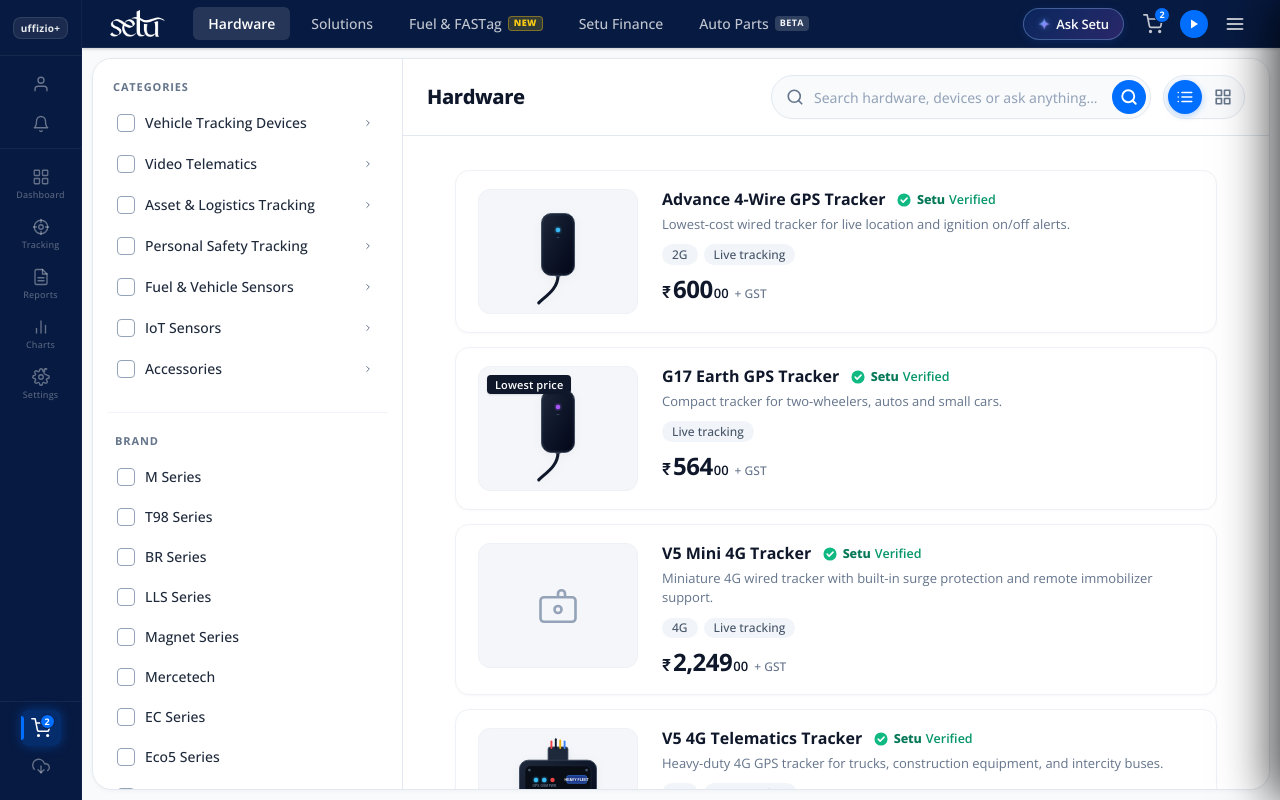
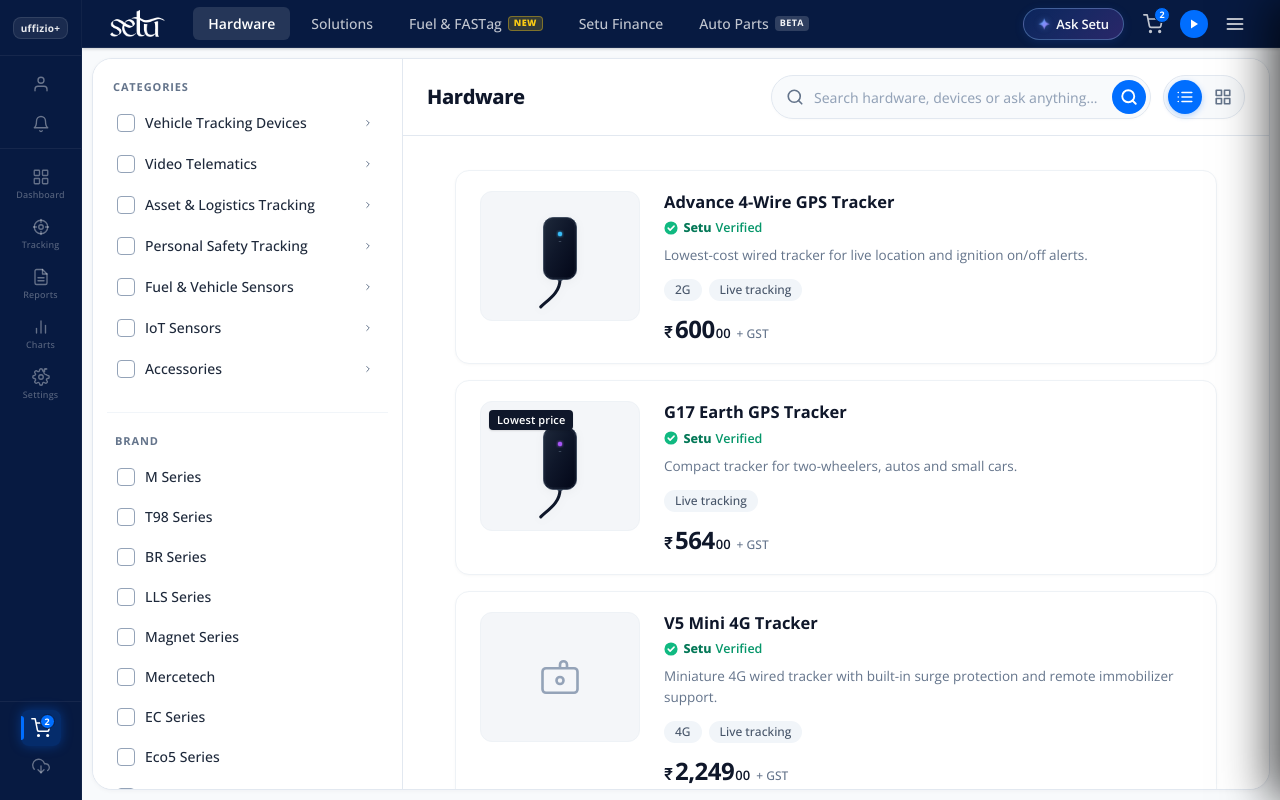
Before and after one commit to kinjal106/setu, a React (Vite) app: page /hardware in a window 1280 px wide. Built offline with nearby package versions, Linux system fonts and the light colour scheme.

Commit message:
style(hardware): standardize setu verified below product title with balanced breathing room

```diff
--- a/src/pages/Hardware/Hardware.css
+++ b/src/pages/Hardware/Hardware.css
@@ -501,7 +501,7 @@
   display: flex;
   flex-direction: column;
   padding: 14px 28px 24px;
-  gap: 14px;
+  gap: 16px;
   width: 100%;
   box-sizing: border-box;
 }
@@ -530,7 +530,7 @@
   background: #ffffff;
   border: 1px solid #EEF2F6;
   border-radius: 14px;
-  padding: 18px 22px;
+  padding: 20px 24px;
   transition: all 160ms ease;
   cursor: pointer;
   position: relative;
@@ -549,8 +549,8 @@
 .pcard-ref__img-box {
   flex: 0 0 160px;
   width: 160px;
-  height: 125px;
-  max-height: 125px;
+  height: 130px;
+  max-height: 130px;
   align-self: flex-start;
   background: #F4F6F9;
   border-radius: 12px;
@@ -627,27 +627,19 @@
   flex-direction: column;
 }
 
-.pcard-ref__title-row {
-  display: flex;
-  align-items: center;
-  flex-wrap: wrap;
-  gap: 8px 12px;
-  margin-bottom: 4px;
-}
-
 .pcard-ref__title {
-  font-size: 16px;
+  font-size: 16.5px;
   font-weight: 700;
   color: #0F172A;
-  margin: 0;
+  margin: 0 0 7px 0;
   line-height: 1.35;
 }
 
 .pcard-ref__desc {
-  font-size: 13px;
+  font-size: 13.5px;
   color: #64748B;
-  line-height: 1.5;
-  margin: 0 0 10px 0;
+  line-height: 1.55;
+  margin: 0 0 13px 0;
   display: -webkit-box;
   -webkit-line-clamp: 2;
   -webkit-box-orient: vertical;
@@ -660,8 +652,8 @@
   display: flex;
   align-items: center;
   flex-wrap: wrap;
-  gap: 6px;
-  margin: 0 0 12px 0;
+  gap: 7px;
+  margin: 0 0 16px 0;
 }
 
 .pcard-ref__tag-pill {
@@ -670,8 +662,8 @@
   color: #475569;
   background: #F1F5F9;
   border-radius: 9999px;
-  padding: 2.5px 10px;
-  line-height: 1.3;
+  padding: 3px 11px;
+  line-height: 1.35;
   display: inline-flex;
   align-items: center;
 }
@@ -680,6 +672,7 @@
 .pcard-ref__price-row {
   display: flex;
   align-items: baseline;
+  margin-top: auto;
   margin-bottom: 0;
 }
 
@@ -714,10 +707,10 @@
   margin-left: 6px;
 }
 
-/* Verified row (positioned above pricing) */
-.pcard-ref__verified-row {
-  margin-top: 6px;
-  margin-bottom: 4px;
+/* Verified row (positioned below product title) */
+.pcard-ref__verified-row,
+.pcard-grid__verified-row {
+  margin: 0 0 10px 0;
   display: flex;
   align-items: center;
 }
@@ -801,7 +794,7 @@
 .hw-grid-container {
   display: grid;
   grid-template-columns: repeat(auto-fill, minmax(280px, 1fr));
-  gap: 16px;
+  gap: 20px 18px;
   width: 100%;
   box-sizing: border-box;
 }
@@ -812,7 +805,7 @@
   background: #ffffff;
   border: 1px solid #EEF2F6;
   border-radius: 14px;
-  padding: 16px;
+  padding: 18px 16px;
   transition: all 160ms ease;
   cursor: pointer;
   position: relative;
@@ -839,7 +832,7 @@
   justify-content: center;
   padding: 12px;
   box-sizing: border-box;
-  margin-bottom: 14px;
+  margin-bottom: 16px;
 }
 
 .pcard-grid__badge {
@@ -894,27 +887,19 @@
   flex: 1;
 }
 
-.pcard-grid__title-row {
-  display: flex;
-  align-items: center;
-  flex-wrap: wrap;
-  gap: 4px 8px;
-  margin-bottom: 6px;
-}
-
 .pcard-grid__title {
-  font-size: 15px;
+  font-size: 15.5px;
   font-weight: 700;
   color: #0F172A;
-  margin: 0;
-  line-height: 1.35;
+  margin: 0 0 7px 0;
+  line-height: 1.4;
 }
 
 .pcard-grid__desc {
   font-size: 12.5px;
   color: #64748B;
-  line-height: 1.45;
-  margin: 0 0 10px 0;
+  line-height: 1.5;
+  margin: 0 0 13px 0;
   display: -webkit-box;
   -webkit-line-clamp: 2;
   -webkit-box-orient: vertical;
@@ -925,8 +910,8 @@
   display: flex;
   align-items: center;
   flex-wrap: wrap;
-  gap: 5px;
-  margin-bottom: 14px;
+  gap: 6px;
+  margin-bottom: 16px;
 }
 
 .pcard-grid__tag-pill {
@@ -935,13 +920,13 @@
   color: #475569;
   background: #F1F5F9;
   border-radius: 9999px;
-  padding: 2px 8px;
-  line-height: 1.3;
+  padding: 3px 9px;
+  line-height: 1.35;
 }
 
 .pcard-grid__footer {
   margin-top: auto;
-  padding-top: 10px;
+  padding-top: 13px;
   border-top: 1px solid #F1F5F9;
   display: flex;
   align-items: baseline;
--- a/src/pages/Hardware/Hardware.jsx
+++ b/src/pages/Hardware/Hardware.jsx
@@ -400,10 +400,11 @@
       {/* Right details container */}
       <div className="pcard-ref__info">
         <div className="pcard-ref__content">
-          {/* Title Row with Product Label & Setu Verified Badge */}
-          <div className="pcard-ref__title-row">
           <h3 className="pcard-ref__title">{product.name}</h3>
+
+          {/* Setu Verified Row (Below Product Title) */}
           {product.verified !== false && (
+            <div className="pcard-ref__verified-row">
               <span className="setu-verified-badge">
                 <span className="setu-verified-badge__shield">
                   <svg width="14" height="14" viewBox="0 0 16 16" fill="none">
@@ -416,8 +417,8 @@
                   <span className="setu-verified-badge__label">Verified</span>
                 </span>
               </span>
+            </div>
           )}
-          </div>
 
           {product.shortDescription && (
             <p className="pcard-ref__desc">{product.shortDescription}</p>
@@ -484,10 +485,11 @@
 
       {/* Card Body */}
       <div className="pcard-grid__body">
-        {/* Title Row with Product Label & Setu Verified Badge */}
-        <div className="pcard-grid__title-row">
         <h3 className="pcard-grid__title">{product.name}</h3>
+
+        {/* Setu Verified Row (Below Product Title) */}
         {product.verified !== false && (
+          <div className="pcard-grid__verified-row">
             <span className="setu-verified-badge">
               <span className="setu-verified-badge__shield">
                 <svg width="14" height="14" viewBox="0 0 16 16" fill="none">
@@ -500,8 +502,8 @@
                 <span className="setu-verified-badge__label">Verified</span>
               </span>
             </span>
+          </div>
         )}
-        </div>
 
         {product.shortDescription && (
           <p className="pcard-grid__desc">{product.shortDescription}</p>
```
Lines whose indentation alone changed are shown as unchanged.
